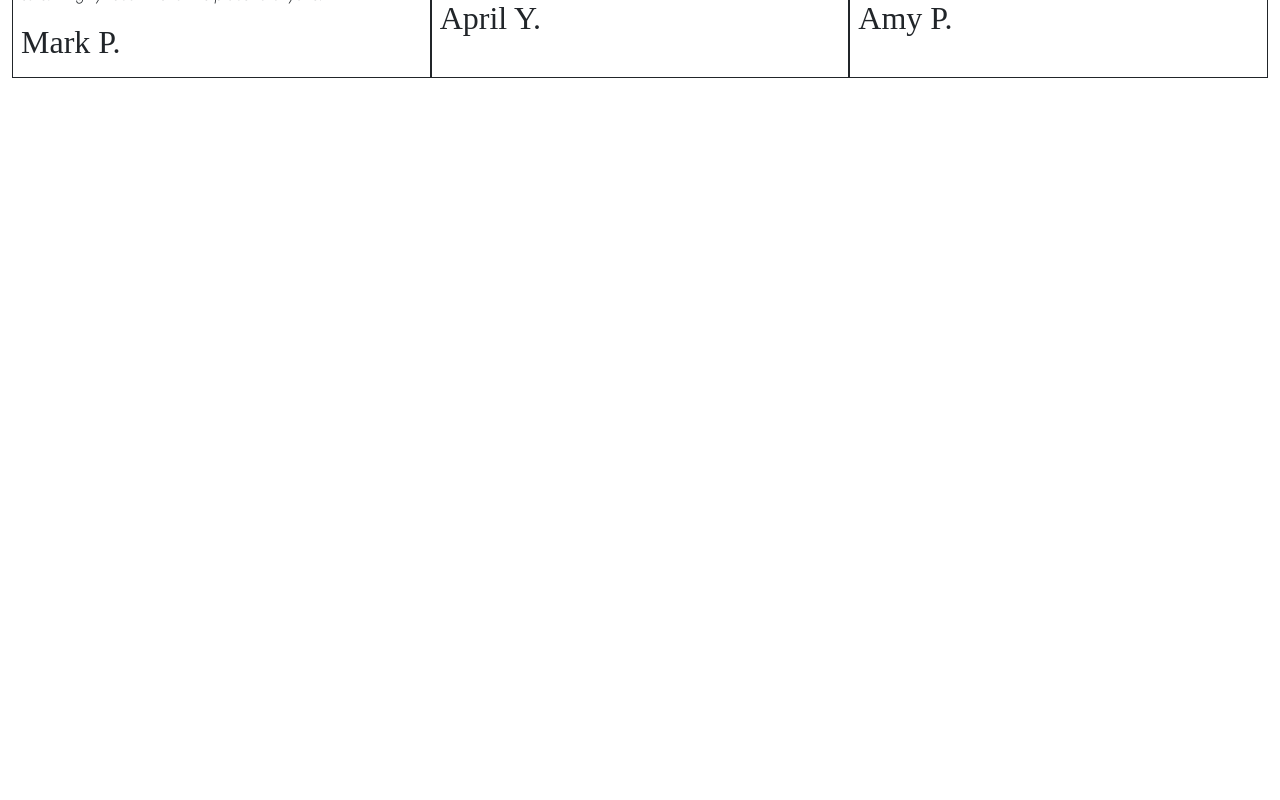
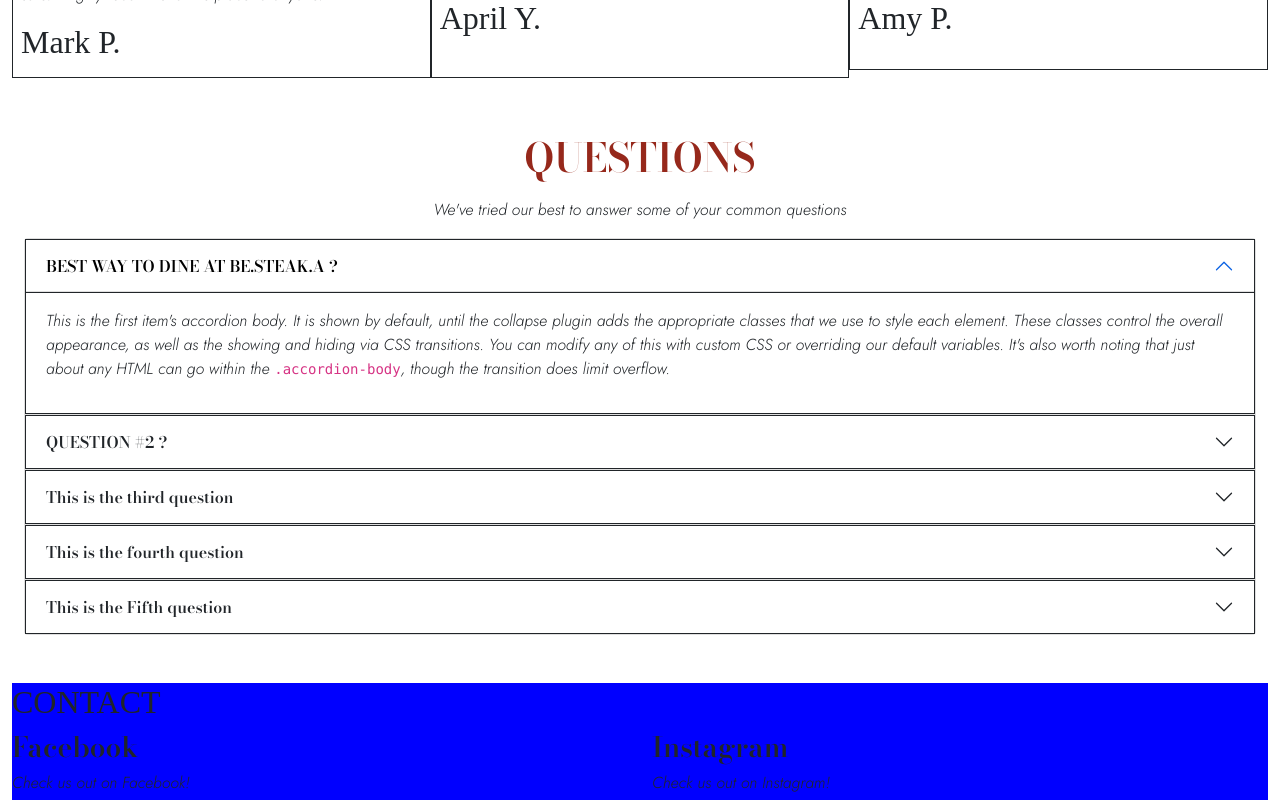
Before and after one commit to chabadilla92/besteaka, a React (Create React App) app: page / in a window 1280 px wide. Shown: the part 3900-4700 px from the top of the page. Built offline with nearby package versions, Linux system fonts and the light colour scheme; a web font is replaced by a local one.

Commit message:
questions done

```diff
--- a/src/App.css
+++ b/src/App.css
@@ -3,7 +3,7 @@
 }
 
 section {
-  height: 100vh;
+
 }
 
 h1, h3, a, .btn {
@@ -144,7 +144,7 @@
 }
 
 #reviews {
-  height: 400vh;
+
 
 }
 
@@ -154,12 +154,36 @@
 }
 
 #questions {
-  height: 100vh;
-  background-color: magenta
+
+
 }
 
+#questions > h1 {
+  color: rgb(150, 40, 27);
+}
+
+.accordion-button {
+
+}
+
+.accordion-button:focus {
+  box-shadow: 0;
+}
+
+.accordion-item:first-of-type .accordion-button {
+  border-top-left-radius: 0;
+  border-top-right-radius: 0;
+}
+
+h1 > .accordion-button:not(.collapsed) {
+  color: black;
+  background-color: white;
+}
+
+
+
 #contact {
-  height: 100vh;
+
   background-color: blue;
 }
 
--- a/src/components/Questions.js
+++ b/src/components/Questions.js
@@ -2,42 +2,67 @@
 
 function Questions() {
     return (
-        <section id="questions">
-            <h2 class="text-center p-2">Frequently Asked Questions</h2>
-            <div class="accordion" id="accordionExample">
+        <section id="questions" class="mb-5">
+            <h1 class="text-center p-2">QUESTIONS</h1>
+            <p class="text-center px-3">We've tried our best to answer some of your common questions</p>
+            <div class="accordion container-fluid" id="accordionExample">
                 <div class="accordion-item">
-                    <h2 class="accordion-header" id="headingOne">
-                        <button class="accordion-button" type="button" data-bs-toggle="collapse" data-bs-target="#collapseOne" aria-expanded="true" aria-controls="collapseOne">
-                        Accordion Item #1
+                    <h1 class="accordion-header" id="headingOne">
+                        <button class="accordion-button border border-dark rounded-0" type="button" data-bs-toggle="collapse" data-bs-target="#collapseOne" aria-expanded="true" aria-controls="collapseOne">
+                        BEST WAY TO DINE AT BE.STEAK.A ?
                         </button>
-                    </h2>
+                    </h1>
                     <div id="collapseOne" class="accordion-collapse collapse show" aria-labelledby="headingOne" data-bs-parent="#accordionExample">
-                        <div class="accordion-body">
-                            <strong>This is the first item's accordion body.</strong> It is shown by default, until the collapse plugin adds the appropriate classes that we use to style each element. These classes control the overall appearance, as well as the showing and hiding via CSS transitions. You can modify any of this with custom CSS or overriding our default variables. It's also worth noting that just about any HTML can go within the <code>.accordion-body</code>, though the transition does limit overflow.
+                        <div class="accordion-body border border-top-0 border-dark">
+                            <p>This is the first item's accordion body. It is shown by default, until the collapse plugin adds the appropriate classes that we use to style each element. These classes control the overall appearance, as well as the showing and hiding via CSS transitions. You can modify any of this with custom CSS or overriding our default variables. It's also worth noting that just about any HTML can go within the <code>.accordion-body</code>, though the transition does limit overflow.</p>
                         </div>
                     </div>
                 </div>
                 <div class="accordion-item">
-                    <h2 class="accordion-header" id="headingTwo">
-                        <button class="accordion-button collapsed" type="button" data-bs-toggle="collapse" data-bs-target="#collapseTwo" aria-expanded="false" aria-controls="collapseTwo">
-                        Accordion Item #2
+                    <h1 class="accordion-header" id="headingTwo">
+                        <button class="accordion-button collapsed border border-dark rounded-0" type="button" data-bs-toggle="collapse" data-bs-target="#collapseTwo" aria-expanded="false" aria-controls="collapseTwo">
+                        QUESTION #2 ?
                         </button>
-                    </h2>
+                    </h1>
                     <div id="collapseTwo" class="accordion-collapse collapse" aria-labelledby="headingTwo" data-bs-parent="#accordionExample">
-                        <div class="accordion-body">
-                            <strong>This is the second item's accordion body.</strong> It is hidden by default, until the collapse plugin adds the appropriate classes that we use to style each element. These classes control the overall appearance, as well as the showing and hiding via CSS transitions. You can modify any of this with custom CSS or overriding our default variables. It's also worth noting that just about any HTML can go within the <code>.accordion-body</code>, though the transition does limit overflow.
+                        <div class="accordion-body border border-top-0 border-dark">
+                            <p>This is the second item's accordion body. It is hidden by default, until the collapse plugin adds the appropriate classes that we use to style each element. These classes control the overall appearance, as well as the showing and hiding via CSS transitions. You can modify any of this with custom CSS or overriding our default variables. It's also worth noting that just about any HTML can go within the <code>.accordion-body</code>, though the transition does limit overflow.</p>
                         </div>
                     </div>
                 </div>
                 <div class="accordion-item">
-                    <h2 class="accordion-header" id="headingThree">
-                        <button class="accordion-button collapsed" type="button" data-bs-toggle="collapse" data-bs-target="#collapseThree" aria-expanded="false" aria-controls="collapseThree">
-                        Accordion Item #3
+                    <h1 class="accordion-header" id="headingThree">
+                        <button class="accordion-button collapsed border border-dark rounded-0" type="button" data-bs-toggle="collapse" data-bs-target="#collapseThree" aria-expanded="false" aria-controls="collapseThree">
+                        This is the third question
                         </button>
-                    </h2>
+                    </h1>
                     <div id="collapseThree" class="accordion-collapse collapse" aria-labelledby="headingThree" data-bs-parent="#accordionExample">
-                        <div class="accordion-body">
-                            <strong>This is the third item's accordion body.</strong> It is hidden by default, until the collapse plugin adds the appropriate classes that we use to style each element. These classes control the overall appearance, as well as the showing and hiding via CSS transitions. You can modify any of this with custom CSS or overriding our default variables. It's also worth noting that just about any HTML can go within the <code>.accordion-body</code>, though the transition does limit overflow.
+                        <div class="accordion-body border border-top-0 border-dark">
+                            <p>This is the third item's accordion body. It is hidden by default, until the collapse plugin adds the appropriate classes that we use to style each element. These classes control the overall appearance, as well as the showing and hiding via CSS transitions. You can modify any of this with custom CSS or overriding our default variables. It's also worth noting that just about any HTML can go within the <code>.accordion-body</code>, though the transition does limit overflow.</p>
+                        </div>
+                    </div>
+                </div>
+                <div class="accordion-item">
+                    <h1 class="accordion-header" id="headingFour">
+                        <button class="accordion-button collapsed border border-dark rounded-0" type="button" data-bs-toggle="collapse" data-bs-target="#collapseFour" aria-expanded="false" aria-controls="collapseFour">
+                        This is the fourth question
+                        </button>
+                    </h1>
+                    <div id="collapseFour" class="accordion-collapse collapse" aria-labelledby="headingFour" data-bs-parent="#accordionExample">
+                        <div class="accordion-body border border-top-0 border-dark">
+                            <p>This is the third item's accordion body. It is hidden by default, until the collapse plugin adds the appropriate classes that we use to style each element. These classes control the overall appearance, as well as the showing and hiding via CSS transitions. You can modify any of this with custom CSS or overriding our default variables. It's also worth noting that just about any HTML can go within the <code>.accordion-body</code>, though the transition does limit overflow.</p>
+                        </div>
+                    </div>
+                </div>
+                <div class="accordion-item">
+                    <h1 class="accordion-header" id="headingFive">
+                        <button class="accordion-button collapsed border border-dark rounded-0" type="button" data-bs-toggle="collapse" data-bs-target="#collapseFive" aria-expanded="false" aria-controls="collapseFive">
+                        This is the Fifth question
+                        </button>
+                    </h1>
+                    <div id="collapseFive" class="accordion-collapse collapse" aria-labelledby="headingFive" data-bs-parent="#accordionExample">
+                        <div class="accordion-body border border-top-0 border-dark">
+                            <p>This is the third item's accordion body. It is hidden by default, until the collapse plugin adds the appropriate classes that we use to style each element. These classes control the overall appearance, as well as the showing and hiding via CSS transitions. You can modify any of this with custom CSS or overriding our default variables. It's also worth noting that just about any HTML can go within the <code>.accordion-body</code>, though the transition does limit overflow.</p>
                         </div>
                     </div>
                 </div>
--- a/src/components/Reviews.js
+++ b/src/components/Reviews.js
@@ -3,7 +3,7 @@
 function Reviews() {
     return (
         <section id="reviews">
-            <div class="container-fluid">
+            <div class="container-fluid mb-5">
                 <div class="row">
                     <h1 class="text-center font-weight-bold" id="reviewsheader">REVIEWS</h1>
                     <p class="text-center">Here's what some of our guests had to say about us</p>
@@ -47,7 +47,7 @@
                         <h2>April Y.</h2>
 
                     </div>
-                    <div class="col-md-4 border border-dark p-2 mt-2">
+                    <div class="col-md-4 border border-dark p-2 mt-2 mb-2">
                         <h4><i class="bi bi-star-fill"></i><i class="bi bi-star-fill"></i><i class="bi bi-star-fill"></i><i class="bi bi-star-fill"></i><i class="bi bi-star-fill"></i></h4>
                         <p>OH MY GOD I LOVE THIS PLACE! Their customer service is top notch.</p>
                         <h2>Amy P.</h2>
```
